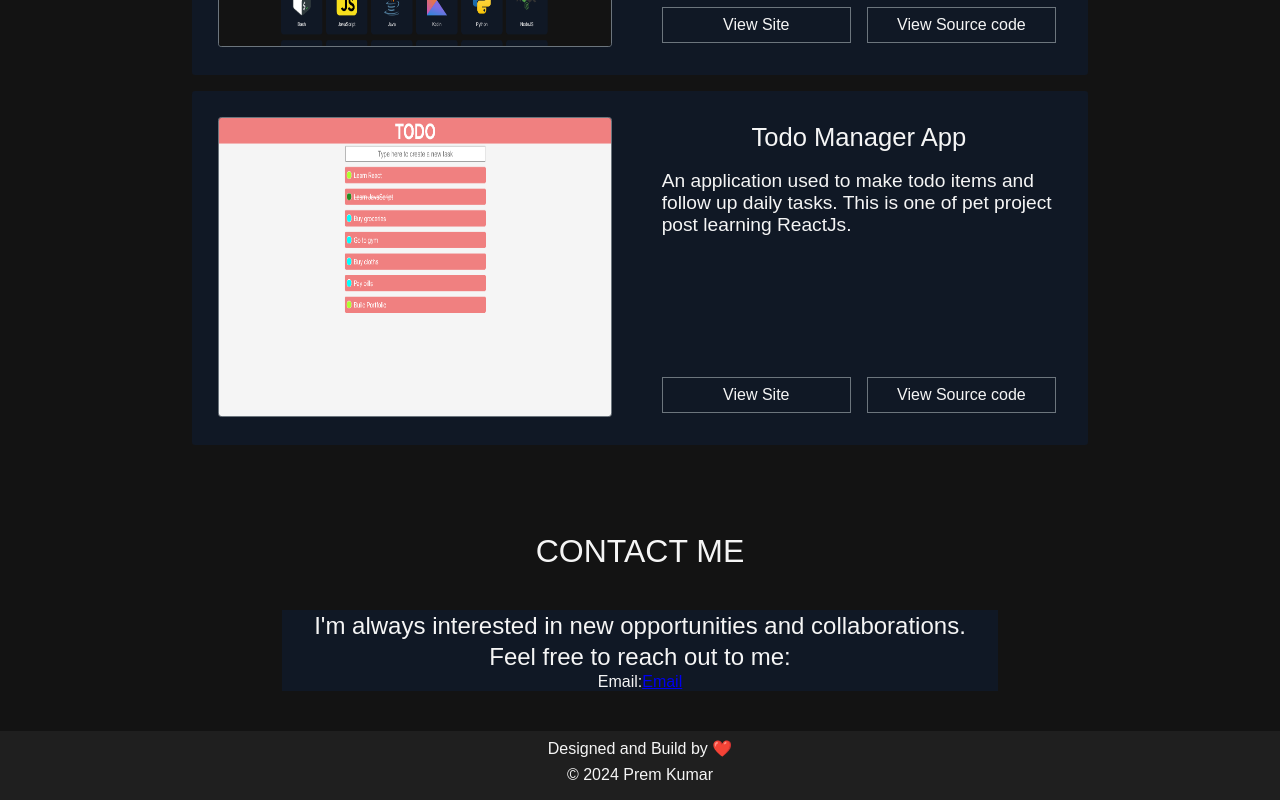
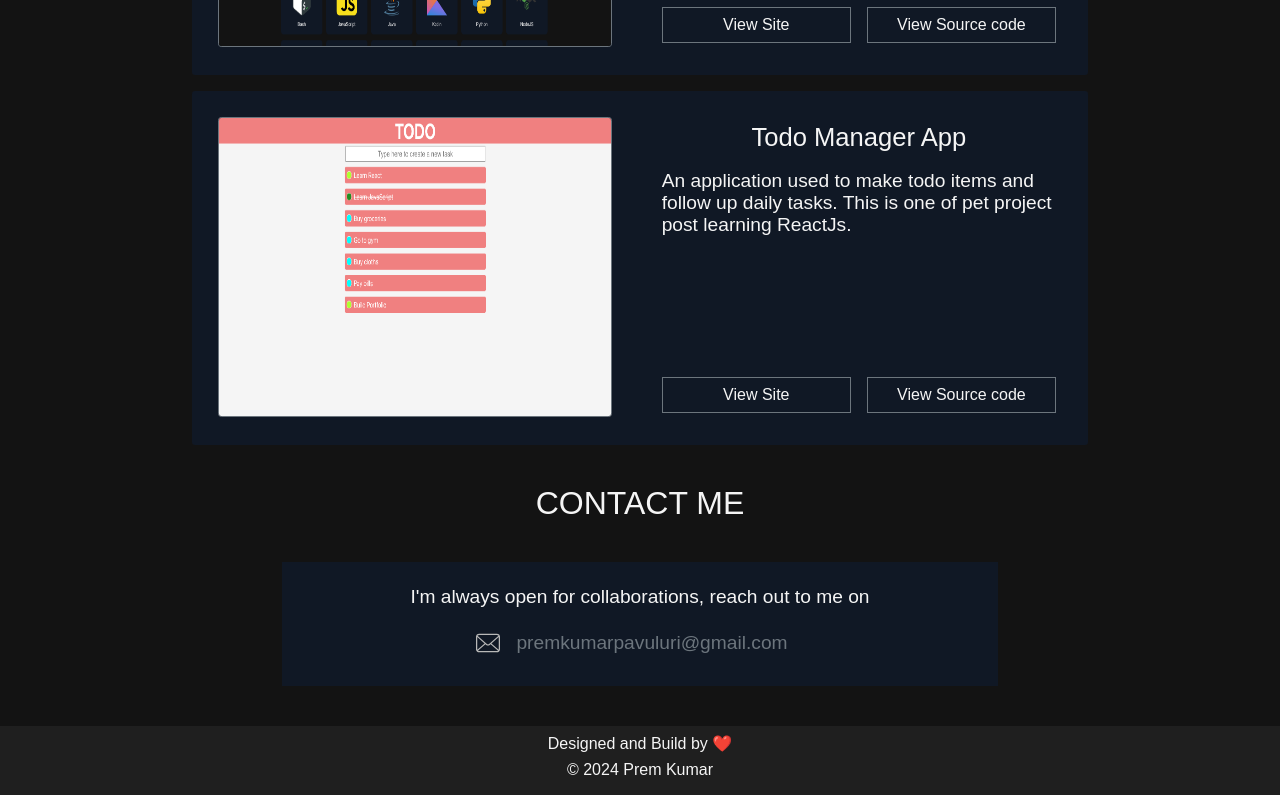
Before and after one commit to premkpavuluri/portfolio_v1, a React (Create React App) app: page / in a window 1280 px wide. Shown: the part 2339-3139 px from the top of the page. Built offline with nearby package versions, Linux system fonts and the light colour scheme.

Commit message:
Prem | Add: Email section in contact me section

```diff
--- a/src/components/Contact.jsx
+++ b/src/components/Contact.jsx
@@ -1,35 +1,60 @@
 import React from "react";
-import {SectionWrapper, TitleSection} from "../styles/PortfolioComponents";
+import {ContactSectionWrapper, TitleSection} from "../styles/PortfolioComponents";
 import styled from "styled-components";
-import {sectionLabels} from "../config/Config";
+import {config, sectionLabels} from "../config/Config";
+import Icon from "./Icon";
 
 const ContactInfoWrapper = styled.div`
     background-color: var(--primary-background-color);
     color: var(--text-color);
     width: 80%;
-    margin-top: 0.5rem;
-    margin-bottom: 2rem;
     display: flex;
     flex-direction: column;
     align-items: center;
+    margin-top: 0.5rem;
+    margin-bottom: 2rem;
+    padding: 1rem;
 `;
 
 const Info = styled.div`
     color: var(--text-color);
-    font-size: 1.5rem;
-    margin: 0.1rem;
+    font-size: 1.2rem;
+    padding: 0.5rem;
+`;
+
+const EmailSection = styled.div`
+    display: flex;
+    flex-direction: row;
+    align-items: center;
+    justify-content: center;
+`;
+
+const EmailIconWrapper = styled.div`
+    display: block;
+    width: 1.5rem;
+    height: 1.5rem;
+`;
+
+const Email = styled.a`
+    text-decoration: none;
+    color: var(--secondary-color);
+    font-size: 1.2rem;
+    margin: 0.5rem;
+    padding: 0.5rem;
 `;
 
 const Contact = ({id}) => {
-
-  return (<SectionWrapper id={id}>
+  const {emailId} = config;
+  return (<ContactSectionWrapper id={id}>
     <TitleSection>{sectionLabels.CONTACT} ME</TitleSection>
     <ContactInfoWrapper>
-      <Info>I'm always interested in new opportunities and collaborations.</Info>
-      <Info>Feel free to reach out to me:</Info>
-      <p>Email:<a href="mailto:premkumarpavuluri@gmail.com">Email</a></p>
+      <Info>I'm always open for collaborations, reach out to me on</Info>
+      <EmailSection>
+        <EmailIconWrapper><Icon name={"email"}/></EmailIconWrapper>
+        <Email href={`mailto:${emailId}`}>{emailId}</Email>
+      </EmailSection>
     </ContactInfoWrapper>
-  </SectionWrapper>);
+  </ContactSectionWrapper>);
 }
 
 export default Contact;
--- a/src/config/Config.js
+++ b/src/config/Config.js
@@ -16,6 +16,7 @@ const config = {
     {id: 'contact-id', title: sectionLabels.CONTACT}
   ],
   myName: 'Prem Kumar',
+  emailId: 'premkumarpavuluri@gmail.com',
   city: 'Andhra Pradesh, India',
   aboutMe: `I am a full-stack web developer. I enjoy working on projects that challenge me to grow.`,
   profilePic: 'https://avatars.githubusercontent.com/u/52355836?v=4',
--- a/src/hooks/useIcon.jsx
+++ b/src/hooks/useIcon.jsx
@@ -13,6 +13,7 @@ import {ReactComponent as DockerIcon} from "assets/icons/docker.svg";
 import {ReactComponent as MongoDBIcon} from "assets/icons/mongodb.svg";
 import {ReactComponent as IconNotFound} from "assets/icons/404Icon.svg";
 import {ReactComponent as CompanyIcon} from "assets/icons/company.svg";
+import {ReactComponent as EmailIcon} from "assets/icons/email.svg";
 
 const iconComponents = {
   'javascript': JavascriptIcon,
@@ -28,6 +29,7 @@ const iconComponents = {
   'docker': DockerIcon,
   'mongodb': MongoDBIcon,
   'company': CompanyIcon,
+  'email': EmailIcon,
   'default': IconNotFound
 };
 
--- a/src/styles/PortfolioComponents.jsx
+++ b/src/styles/PortfolioComponents.jsx
@@ -78,6 +78,10 @@ const SectionWrapper = styled.div`
     flex-direction: column;
     align-items: center;
     justify-content: center;
+`;
+
+const ContactSectionWrapper = styled(SectionWrapper)`
+  padding-top: 2rem;
 `;
 
 const AboutCard = styled.div`
@@ -399,5 +403,6 @@ export {
   ViewLinks,
   FooterSection,
   CopyRights,
-  SymbolStyles
+  SymbolStyles,
+  ContactSectionWrapper
 };
```
Also changed, not shown: src/assets/icons/email.svg (added).
